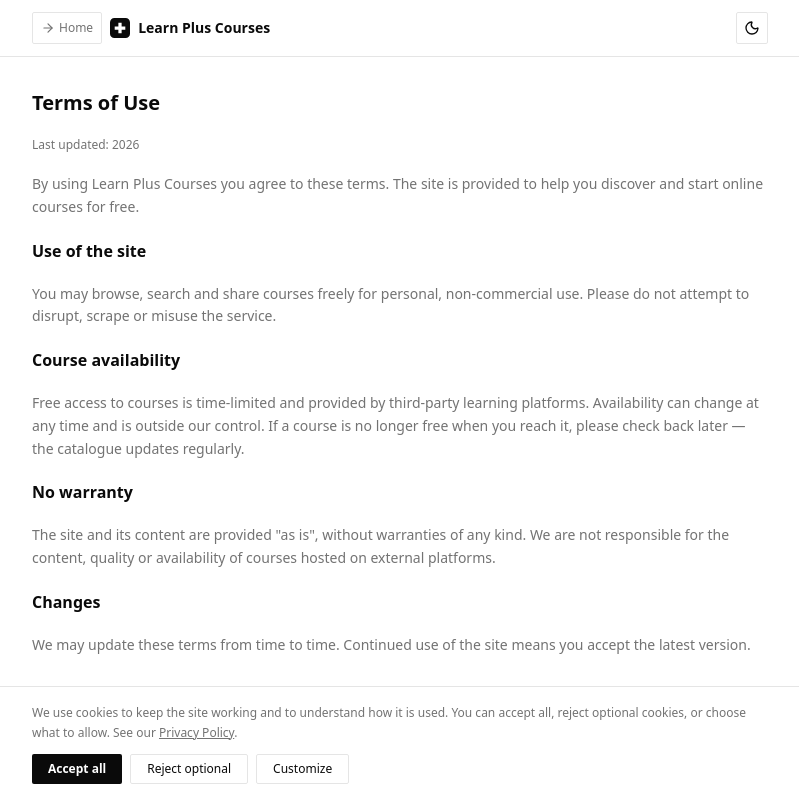
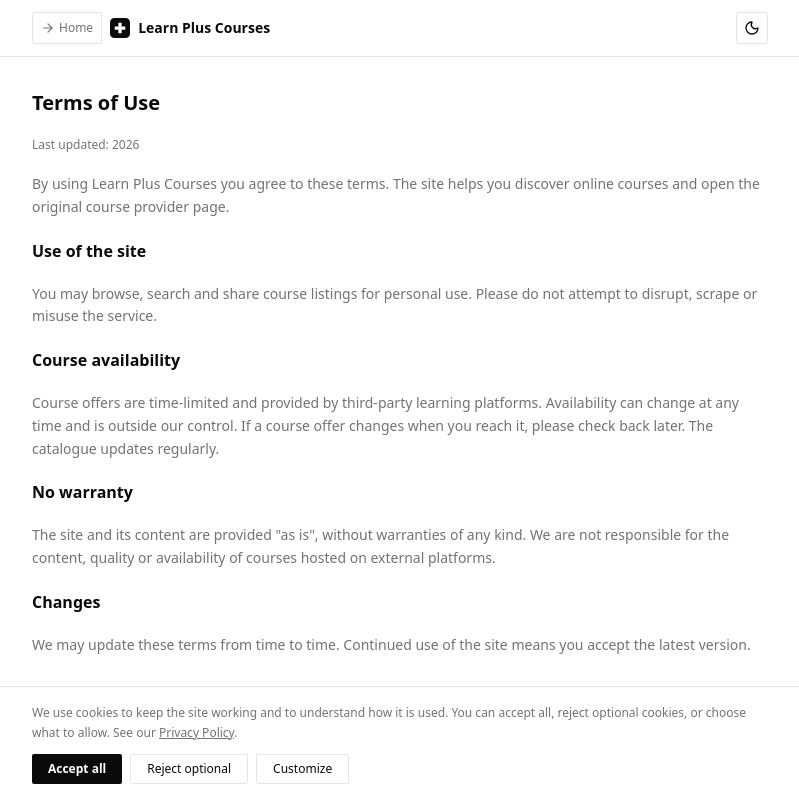
Before and after one commit to 6eu6/owl-course, a Next.js app: page /terms in a window 1280 px wide. Shown: the whole page, without its empty margins (240-1039 px from the left). Built offline with nearby package versions, Linux system fonts and the light colour scheme; no server answers.

Commit message:
Clean dash punctuation on terms page

```diff
--- a/src/app/terms/page.tsx
+++ b/src/app/terms/page.tsx
@@ -16,21 +16,21 @@
         <p className="text-xs text-muted-foreground">Last updated: {new Date().getFullYear()}</p>
 
         <p className="text-sm text-muted-foreground leading-relaxed">
-          By using Learn Plus Courses you agree to these terms. The site is provided to help you
-          discover and start online courses for free.
+          By using Learn Plus Courses you agree to these terms. The site helps you discover online
+          courses and open the original course provider page.
         </p>
 
         <h2 className="text-base font-semibold">Use of the site</h2>
         <p className="text-sm text-muted-foreground leading-relaxed">
-          You may browse, search and share courses freely for personal, non-commercial use. Please
-          do not attempt to disrupt, scrape or misuse the service.
+          You may browse, search and share course listings for personal use. Please do not attempt
+          to disrupt, scrape or misuse the service.
         </p>
 
         <h2 className="text-base font-semibold">Course availability</h2>
         <p className="text-sm text-muted-foreground leading-relaxed">
-          Free access to courses is time-limited and provided by third-party learning platforms.
-          Availability can change at any time and is outside our control. If a course is no longer
-          free when you reach it, please check back later — the catalogue updates regularly.
+          Course offers are time-limited and provided by third-party learning platforms.
+          Availability can change at any time and is outside our control. If a course offer changes
+          when you reach it, please check back later. The catalogue updates regularly.
         </p>
 
         <h2 className="text-base font-semibold">No warranty</h2>
```
